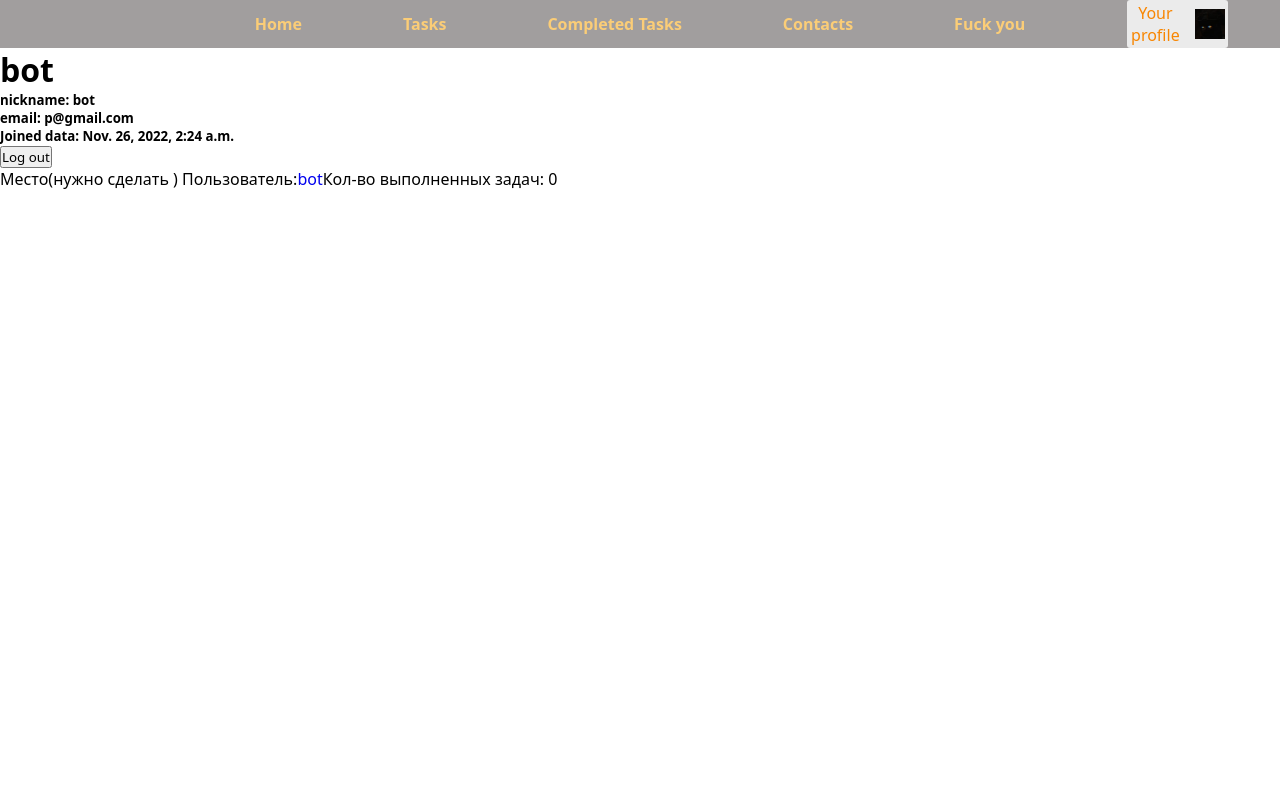
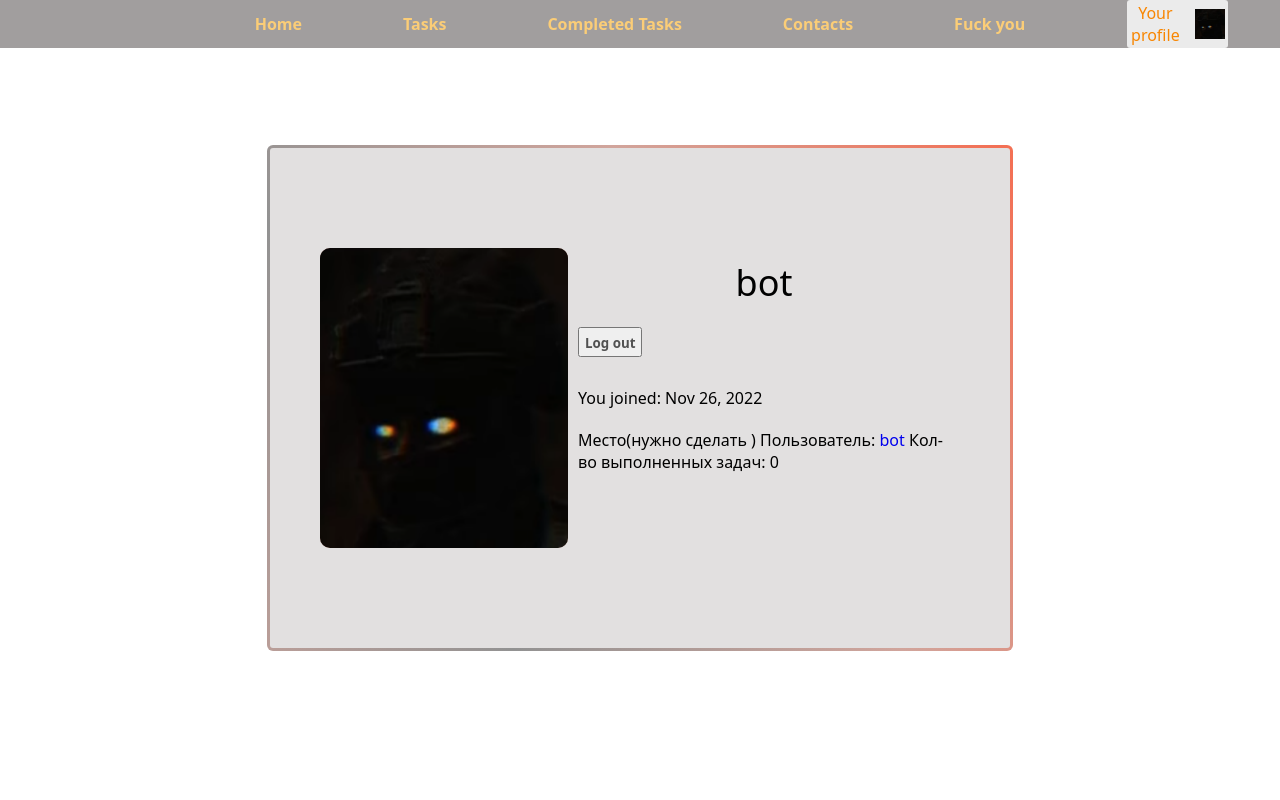
Before and after one commit to TimAny-W/shizohrenya, a Django app: a page that uses shizohrenya/user_system/templates/user/my_profile.html in a window 1280 px wide. Run offline with Django 4.2, Linux system fonts and the light colour scheme; a user stored in the database is signed in; data comes from the database, SQL or seed files in the repository.

Commit message:
Add files via upload

```diff
--- /dev/null
+++ b/shizohrenya/user_system/static/user_system/css/profile.css
@@ -0,0 +1,113 @@
+* {
+    font-family: system-ui,-apple-system,"Segoe UI",Roboto,"Helvetica Neue","Noto Sans","Liberation Sans",Arial,sans-serif,"Apple Color Emoji","Segoe UI Emoji","Segoe UI Symbol","Noto Color Emoji";
+}
+
+.username {
+    padding-bottom: 10px;
+}
+
+.username h1 {
+    text-align: center;
+    text-align: center;
+    font-style: normal;
+    font-weight: 200;
+    font-size: 36px;
+    color: #000000;
+}
+
+main {
+    display: flex;
+    justify-content: center;
+    flex-wrap: wrap;
+}
+
+.user-info {
+    margin: 100px;
+    padding: 50px;
+    height: 400px;
+    width: 50%;
+    border-radius: 10px;
+    display: flex;
+    align-items: center;
+}
+
+.your-avatar img {
+    height: 100%;
+    width: 100%;
+    border-radius: 10px;
+}
+
+.your-avatar {
+    height: 300px;
+    width: 40%;
+    border-radius: 10px;
+    background-color:#d1a59c;
+}
+
+.status {
+    padding: 10px;
+    height: 280px;
+    width: 60%;
+}
+
+button {
+    display: inline;
+    height: 30px;
+    width: auto;
+    min-width: 50px;
+    text-decoration: none;
+    color: rgb(81, 81, 81);
+    font-weight: 600;
+    text-align: center;
+    padding: 5px;
+    margin-bottom: 20px;
+    margin-top: 20px;
+}
+
+.rating {
+    margin-top: 20px;
+}
+
+/* Gradient border */
+
+#box {
+    display: flex;
+    align-items: center;
+    justify-content: center;
+    width: 400px;
+    height: 200px;
+    color: white;
+    font-family: 'Raleway';
+    font-size: 2.5rem;
+  }
+.gradient-border {
+--borderWidth: 3px;
+background: #e2e0e0;
+position: relative;
+border-radius: var(--borderWidth);
+}
+.gradient-border:after {
+content: '';
+position: absolute;
+top: calc(-1 * var(--borderWidth));
+left: calc(-1 * var(--borderWidth));
+height: calc(100% + var(--borderWidth) * 2);
+width: calc(100% + var(--borderWidth) * 2);
+background: linear-gradient(60deg, rgb(251, 205, 119), #f79533, #f37055, #d1a59c, #929292, #d1a59c, #f37055, #f79533, rgb(251, 205, 119));
+/* background: linear-gradient(60deg, #f79533, #f37055, #ef4e7b, #a166ab, #5073b8, #1098ad, #07b39b, #6fba82); */
+border-radius: calc(2 * var(--borderWidth));
+z-index: -1;
+animation: animatedgradient 3s ease alternate infinite;
+background-size: 300% 300%;
+}
+@keyframes animatedgradient {
+    0% {
+        background-position: 0% 50%;
+    }
+    50% {
+        background-position: 100% 50%;
+    }
+    100% {
+        background-position: 0% 50%;
+    }
+}
--- a/shizohrenya/user_system/templates/user/my_profile.html
+++ b/shizohrenya/user_system/templates/user/my_profile.html
@@ -1,20 +1,38 @@
 {% extends 'tasks/base.html' %}
 
-{% block title %}Профиль{% endblock %}
+{% load static %}
+
+{% block title %} Your profile {% endblock %}
+
+{% block links %}
+    <link rel="stylesheet" href="{% static 'user_system/css/profile.css' %}">
+{% endblock %}
 
 {% block content %}
-    <h1>{{ user.username }}</h1>
 
-    <h5>nickname: {{ user.username }}<br></h5>
-    <h5>email: {{ user.email }}<br></h5>
-    <h5>Joined data: {{ user.date_joined }}<br></h5>
+    <div class="user-info gradient-border">
 
-    <a href="{% url 'logout' %}"><button type="button" class="btn btn-outline-primary me-2">Log out</button></a><br>
+        <div class="your-avatar"><img src="{% static 'tasks/img/avatar_example.png' %}" alt=""></div>
+
+        <div class="status">
+            <div class="username">
+                <h1>{{ user.username }}</h1>
+                <a href="{% url 'logout' %}"><button type="button" class="button">Log out</button></a><br>
+            </div>
+            <p>You joined: {{ user.date_joined|date:"M d, Y "}}</p>
 
 
-    {% for line in rating %}
-    Место(нужно сделать ) Пользователь:<a href="{% url 'profile' line.1 %}">{{ line.0 }}</a>Кол-во выполненных задач: {{ line.1 }}<br>
+            <div class="rating">
+                {% for line in rating %}
+            Место(нужно сделать ) Пользователь: <a href="{% url 'profile' line.1 %}">{{ line.0 }}</a> Кол-во выполненных задач: {{ line.1 }}<br>
 
-    {% endfor %}
+            {% endfor %}
+            </div>
+
+        </div>
+
+    </div>
+
+
 
 {% endblock %}
```
Also changed, not shown: shizohrenya/user_system/templates/user/profile.html (+27 -8 lines).
